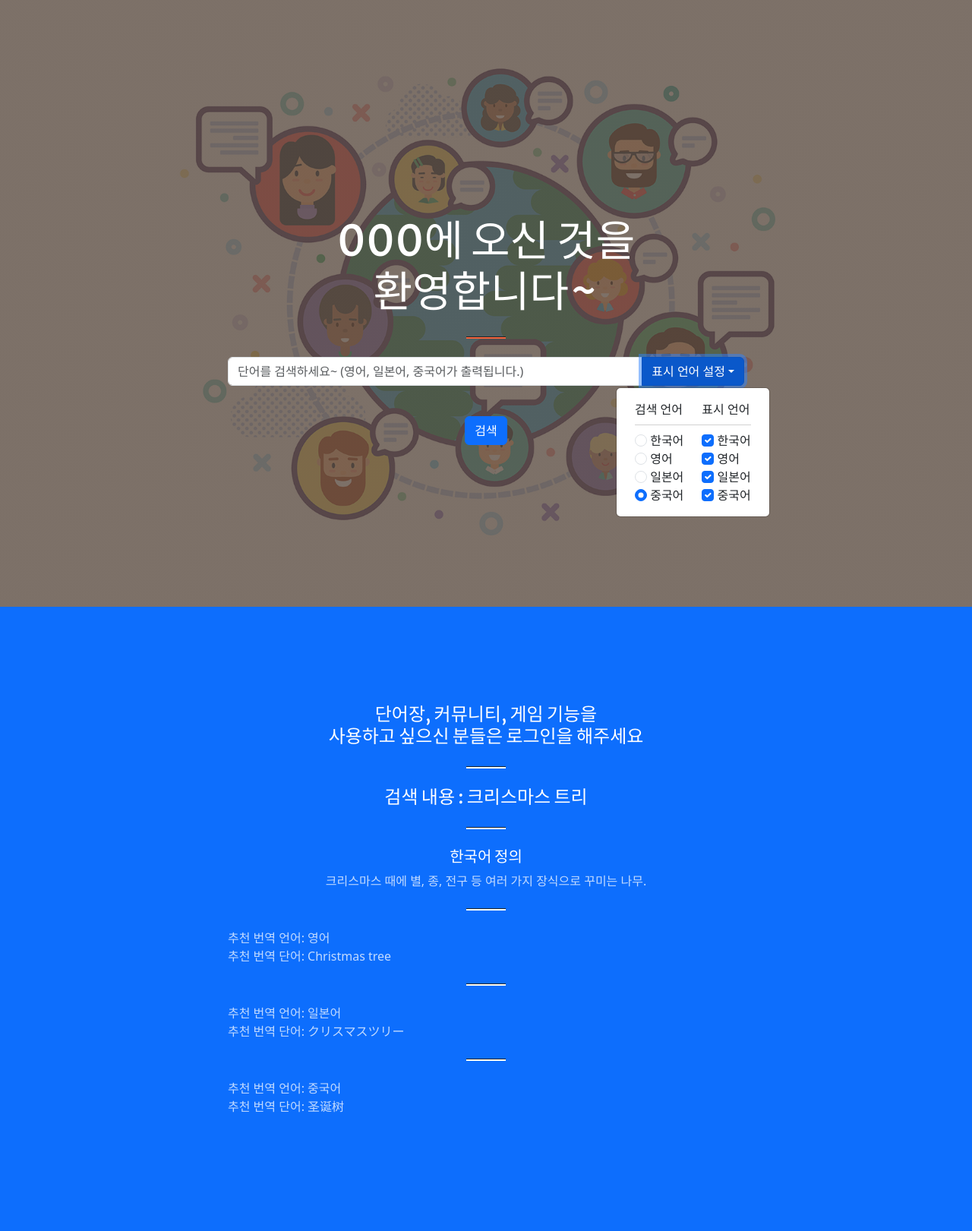
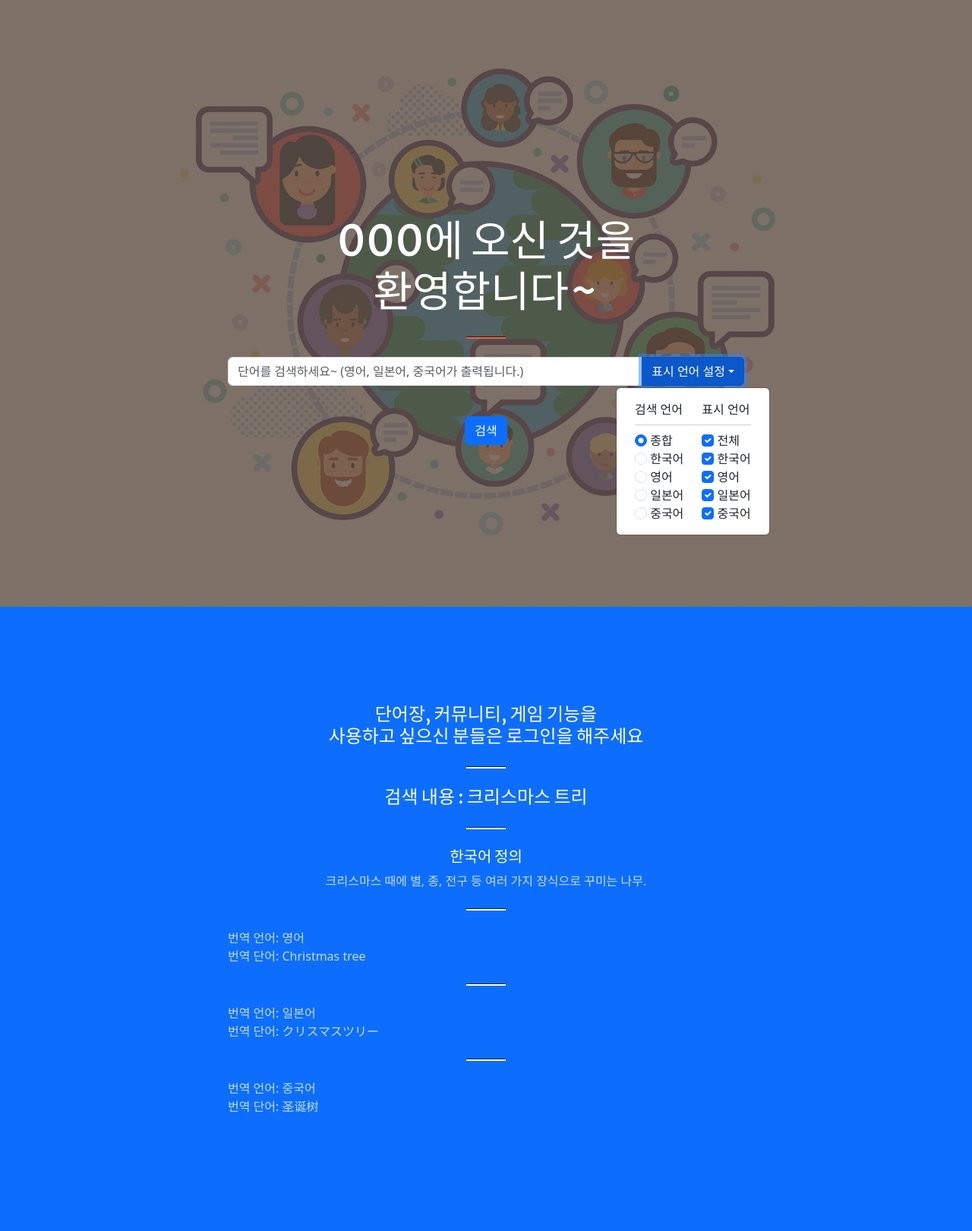
Before and after one commit to ahnjj/Translate_me, a Django app: page / in a window 1280 px wide, after a click on "표시 언어 설정". Shown: the part 84-1705 px from the top of the page at 76% size. Run offline with Django 4.2, Linux system fonts and the light colour scheme; some libraries are stand-ins or nearby versions.

Commit message:
jsh translate_app modify 006

```diff
--- a/translate_project/translate_app/templates/translate_app/index.html
+++ b/translate_project/translate_app/templates/translate_app/index.html
@@ -14,24 +14,6 @@
                         <div class="input-group mb-3 dropdown-center">
                             <input type="text" class="form-control" name="query" placeholder="단어를 검색하세요~ (영어, 일본어, 중국어가 출력됩니다.)" aria-label="Text input with dropdown button" aria-describedby="basic-addon2">
                             <button class="btn btn-primary dropdown-toggle" type="button" data-bs-toggle="dropdown" aria-expanded="false" data-bs-auto-close="outside">표시 언어 설정</button>
-                            <!-- <ul class="dropdown-menu px-4 py-3">
-                                <li class="mb-2">
-                                    <input name="langs" class="form-check-input" type="checkbox" value="word kor" checked>
-                                    <label class="form-check-label">한국어</label>
-                                </li>
-                                <li class="mb-2">
-                                    <input name="langs" class="form-check-input" type="checkbox" value="word eng" checked>
-                                    <label class="form-check-label">영어</label>
-                                </li>
-                                <li class="mb-2">
-                                    <input name="langs" class="form-check-input" type="checkbox" value="word jp" checked>
-                                    <label class="form-check-label">일본어</label>
-                                </li>
-                                <li class="mb-2">
-                                    <input name="langs" class="form-check-input" type="checkbox" value="word ch" checked>
-                                    <label class="form-check-label">중국어</label>
-                                </li>
-                            </ul> -->
                             <div class="dropdown-menu px-4 py-3">
                                 <div class="row align-items-start">
                                     <div class="col">
@@ -44,41 +26,51 @@
                                 <hr class="dropdown-divider">
                                 <div class="row align-items-start">
                                     <div class="col">
-                                        <input name="search_lang" class="form-check-input" type="radio" value="word kor" checked>
+                                        <input id="all_search" name="search_lang" class="form-check-input" type="radio" value="word all" checked>
+                                        <label class="form-check-label">종합</label>
+                                    </div>
+                                    <div class="col">
+                                        <input id="all_result" class="form-check-input" type="checkbox" checked>
+                                        <label class="form-check-label">전체</label>
+                                    </div>
+                                </div>
+                                <div class="row align-items-start">
+                                    <div class="col">
+                                        <input id="kor_search" name="search_lang" class="form-check-input" type="radio" value="word kor">
                                         <label class="form-check-label">한국어</label>
                                     </div>
                                     <div class="col">
-                                        <input name="langs" class="form-check-input" type="checkbox" value="word kor" checked>
+                                        <input id="kor_result" name="langs" class="form-check-input" type="checkbox" value="word kor" checked>
                                         <label class="form-check-label">한국어</label>
                                     </div>
                                 </div>
                                 <div class="row align-items-start">
                                     <div class="col">
-                                        <input name="search_lang" class="form-check-input" type="radio" value="word eng">
+                                        <input id="eng_search" name="search_lang" class="form-check-input" type="radio" value="word eng">
                                         <label class="form-check-label">영어</label>
                                     </div>
                                     <div class="col">
-                                        <input name="langs" class="form-check-input" type="checkbox" value="word eng" checked>
+                                        <input id="eng_result" name="langs" class="form-check-input" type="checkbox" value="word eng" checked>
                                         <label class="form-check-label">영어</label>
                                     </div>
                                 </div>
                                 <div class="row align-items-start">
                                     <div class="col">
-                                        <input name="search_lang" class="form-check-input" type="radio" value="word jp">
+                                        <input id="jp_search" name="search_lang" class="form-check-input" type="radio" value="word jp">
                                         <label class="form-check-label">일본어</label>
                                     </div>
                                     <div class="col">
-                                        <input name="langs" class="form-check-input" type="checkbox" value="word jp" checked>
+                                        <input id="jp_result" name="langs" class="form-check-input" type="checkbox" value="word jp" checked>
                                         <label class="form-check-label">일본어</label>
                                     </div>
                                 </div>
                                 <div class="row align-items-start">
                                     <div class="col">
-                                        <input name="search_lang" class="form-check-input" type="radio" value="word ch" checked>
+                                        <input id="ch_search" name="search_lang" class="form-check-input" type="radio" value="word ch">
                                         <label class="form-check-label">중국어</label>
                                     </div>
                                     <div class="col">
-                                        <input name="langs" class="form-check-input" type="checkbox" value="word ch" checked>
+                                        <input id="ch_result" name="langs" class="form-check-input" type="checkbox" value="word ch" checked>
                                         <label class="form-check-label">중국어</label>
                                     </div>
                                 </div>
--- a/translate_project/translate_app/templates/translate_app/result.html
+++ b/translate_project/translate_app/templates/translate_app/result.html
@@ -14,8 +14,8 @@
     <hr class="divider divider-light" />
     <div class="row align-items-start">
         <div class="col-lg-10">
-            <p class="text-white-75 mb-1 text-start">추천 번역 언어 : {{ result.lang }} <br></p>
-            <p class="text-white-75 mb-1 text-start">추천 번역 단어 : {{ result.word }} <br></p>
+            <p class="text-white-75 mb-1 text-start">번역 언어 : {{ result.lang }} <br></p>
+            <p class="text-white-75 mb-1 text-start">번역 단어 : {{ result.word }} <br></p>
         </div>
         <div class="col">
             <button type="button" name="{{ result.lang_e }}" class="btn btn-secondary btn-xl">저장</button>
@@ -31,9 +31,9 @@
 <h5 class="text-white mt-0">한국어 정의</h5>
 <p class="text-white-75 mb-4">크리스마스 때에 별, 종, 전구 등 여러 가지 장식으로 꾸미는 나무.</p>
 <hr class="divider divider-light" />
-<p class="text-white-75 mb-4 text-start">추천 번역 언어: 영어 <br>추천 번역 단어: Christmas tree <br></p>
+<p class="text-white-75 mb-4 text-start">번역 언어: 영어 <br>번역 단어: Christmas tree <br></p>
 <hr class="divider divider-light" />
-<p class="text-white-75 mb-4 text-start ">추천 번역 언어: 일본어 <br>추천 번역 단어: クリスマスツリー <br></p>
+<p class="text-white-75 mb-4 text-start ">번역 언어: 일본어 <br>번역 단어: クリスマスツリー <br></p>
 <hr class="divider divider-light" />
-<p class="text-white-75 mb-4 text-start">추천 번역 언어: 중국어 <br>추천 번역 단어: 圣诞树 <br></p>
+<p class="text-white-75 mb-4 text-start">번역 언어: 중국어 <br>번역 단어: 圣诞树 <br></p>
 {% endif %}
--- a/translate_project/translate_app/views.py
+++ b/translate_project/translate_app/views.py
@@ -11,6 +11,7 @@ def index_search(request):
     if request.method == "POST":
         query = request.POST['query']
         dict_list = request.POST.getlist('langs')
+        search_lang = request.POST['search_lang']
         query_result = QueryDict('', mutable=True)
-        query_result.update(online_dict_search.query_search(query, dict_list))
+        query_result.update(online_dict_search.query_search(query, dict_list, search_lang))
         return render(request, "translate_app/result.html", {'query_result': query_result})
```
Also changed, not shown: translate_project/static/js/index_search.js (+87 -0 lines), translate_project/translate_app/online_dict_search.py (+11 -1 lines), README.md.
